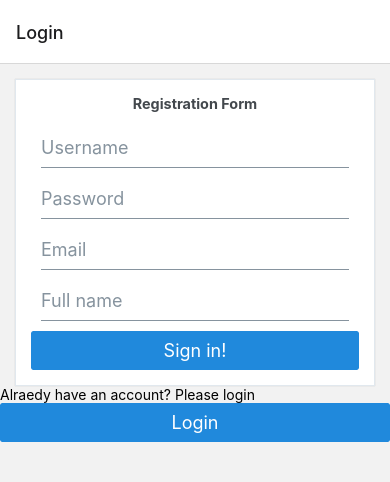
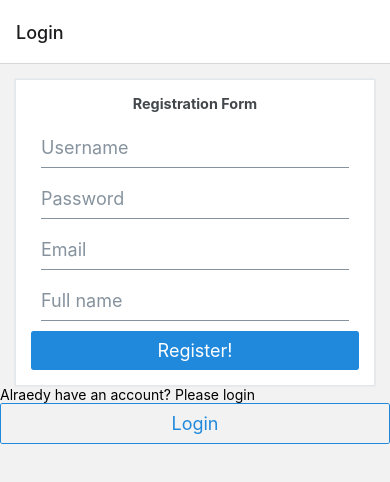
Before and after one commit to shaykandagor/Web-Based-Mobile-Apps23, a React Native app: screen /Login in a window 390 px wide. Both pictures are taken after a click on the button "Register". Shown: the top 482 px of the page. Built offline with nearby package versions, Linux system fonts and the light colour scheme.

Commit message:
Starting smart login and registration

```diff
--- a/components/RegisterForm.js
+++ b/components/RegisterForm.js
@@ -104,7 +104,7 @@ const RegisterForm = () => {
         <Text>min length is 3 characters</Text>
       )}
 
-      <Button title="Sign in!" onPress={handleSubmit(register)} />
+      <Button title="Register!" onPress={handleSubmit(register)} />
     </Card>
   );
 };
--- a/views/Login.js
+++ b/views/Login.js
@@ -50,6 +50,7 @@ const Login = ({navigation}) => {
             : 'Alraedy have an account? Please login'}
         </Text>
         <Button
+          type="outline"
           title={toggleForm ? 'Register' : 'Login'}
           onPress={() => {
             setToggleForm(!toggleForm);
```
